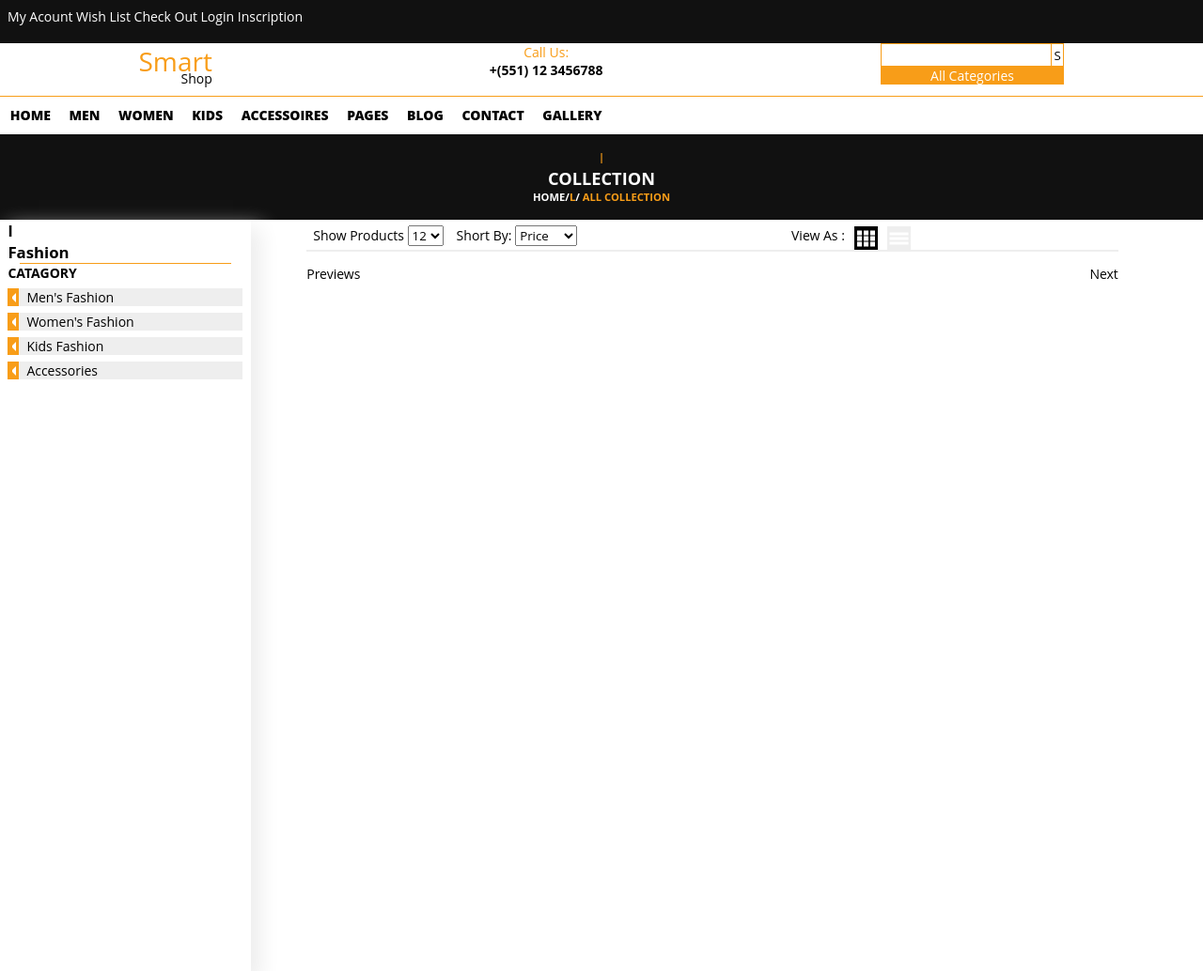
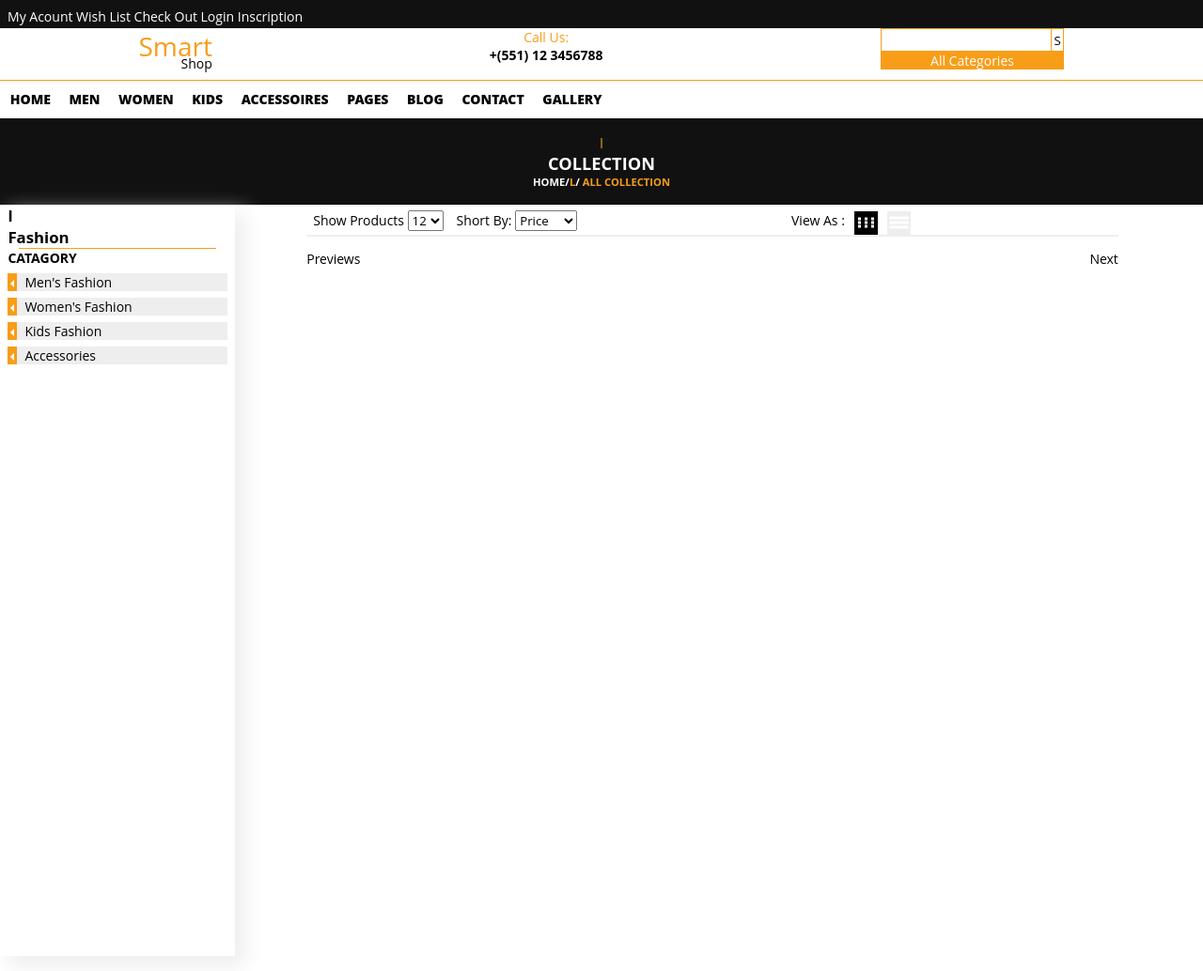
Before and after one commit to barinale/ecomercewebsite, a plain HTML site: page Collection.html in a window 1280 px wide. Shown: the top 1034 px of the page at 94% size. Drawn offline with Linux system fonts and the light colour scheme.

```diff
--- a/style/SingleProduct.css
+++ b/style/SingleProduct.css
@@ -302,7 +302,7 @@ input[id="MenuShow"]:checked + #navBar{left:0%;}
  #navBar{
    position: -webkit-sticky;
    position: sticky;
-  height:20px;
+  height:40px;
     border: 0;
     width:100%;
     padding:0.7em 0.2em;
--- a/style/collection.css
+++ b/style/collection.css
@@ -4,11 +4,12 @@
 * Autoprefixer: v9.7.6
 * Browsers: last 4 version
 */
-html{
-  overflow-x: hidden;
-}
+
 body{
-    overflow-x: hidden;
+    /* overflow-x: hidden; */
+    margin:0;
+    padding:0;
+
 }
 @import url('https://fonts.googleapis.com/css2?family=Open+Sans&display=swap');
 @import url('https://fonts.googleapis.com/css2?family=Montserrat:wght@200&family=Open+Sans&display=swap');
@@ -23,7 +24,11 @@ font-family: 'Open Sans', sans-serif;
 html{
   font-size: 14px;
 }
-*{padding:0;margin:0;}
+*{
+  padding:0;
+  margin:0;
+  box-sizing: border-box;
+}
 .content{width:90%;margin: auto;}
 :root{
   --color-background:#111111;
@@ -308,7 +313,7 @@ input[id="MenuShow"]:checked + #navBar{left:0%;}
  #navBar{
    position: -webkit-sticky;
    position: sticky;
-  height:20px;
+    height:40px;
     border: 0;
     width:100%;
     padding:0.7em 0.2em;
@@ -323,6 +328,7 @@ border:none;
 /*SectionTitleColection*/
 #SectionTitleColection{
   background:var(--color-background);
+
 }
 #SectionTitleColection .SectionTitleColectionTitle{
   text-align: center;
@@ -662,6 +668,10 @@ margin: 1px;
   }
 
   @media (min-width:768px) {
+    .content{
+      width:  85%;
+      margin: auto;
+    }
     #SectionToolsAndProduct{
       -ms-grid-columns: 45px auto 1em;
       grid-template-columns: 45px auto 1em;
--- a/style/contact.css
+++ b/style/contact.css
@@ -10,7 +10,7 @@ html{
 *{
   padding: 0;
   margin: 0;
-  font-family: sans-serif;
+  box-sizing: border-box;
 }
 a{text-decoration: none;
 color:black;}
@@ -312,7 +312,7 @@ input[id="MenuShow"]:checked + #navBar{left:0%;}
  #navBar{
    position: -webkit-sticky;
    position: sticky;
-  height:20px;
+  height:40px;
     border: 0;
     width:100%;
     padding:0.7em 0.2em;
```
